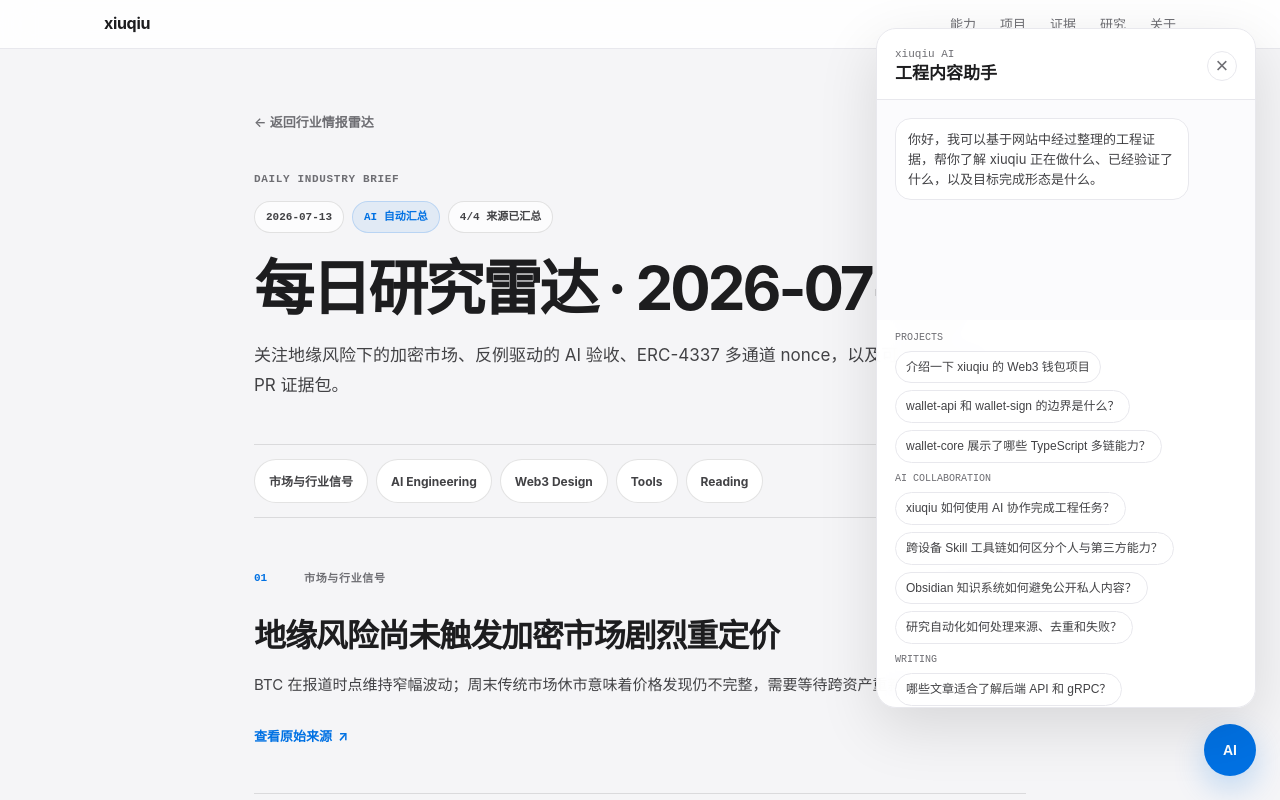
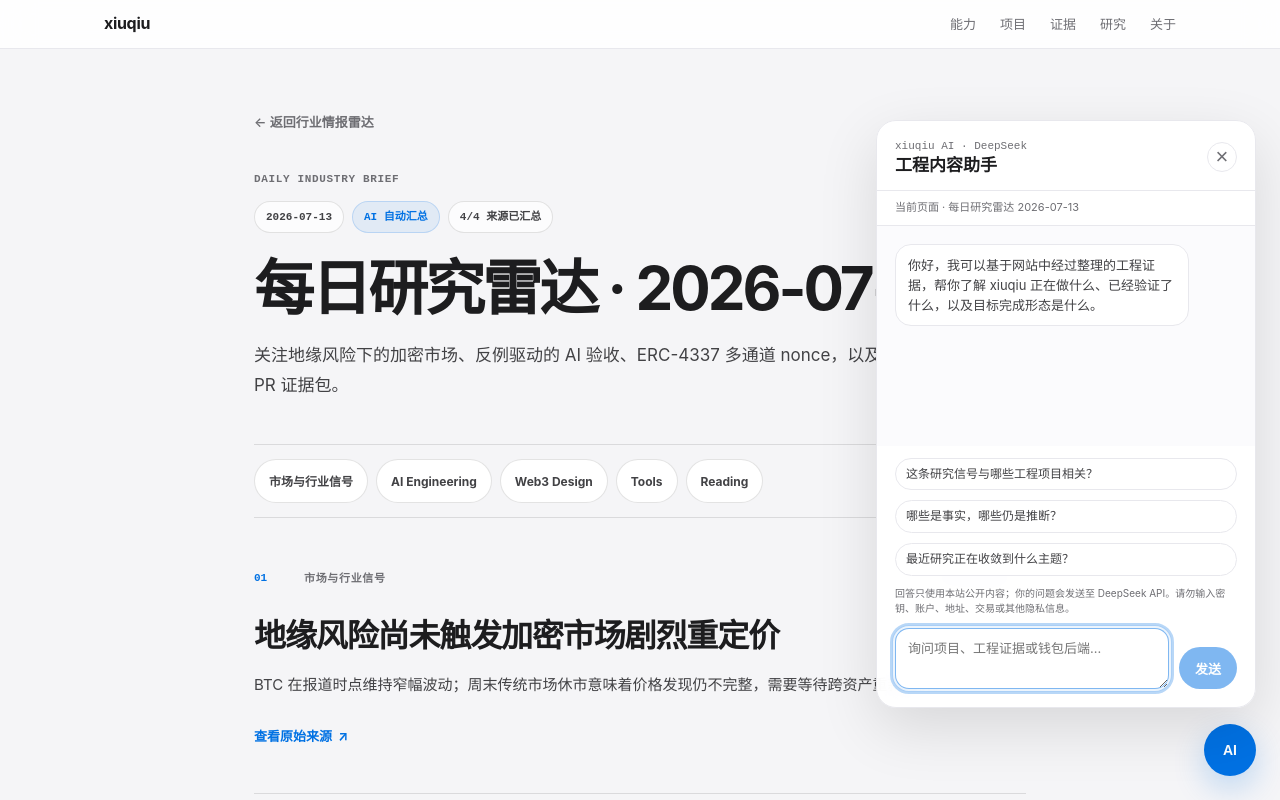
Before and after one commit to qianqiu0404/xiuqiu-site, a Vue app: page /radar/2026-07-13 in a window 1280 px wide. Both pictures are taken after a click on the button "AI". Shown: the top 800 px of the page. Built offline with nearby package versions, Linux system fonts and the light colour scheme; the HTML template or start-up script is replaced by a standard one.

Commit message:
refine site-aware AI assistant (#44)

```diff
--- a/api/chat.ts
+++ b/api/chat.ts
@@ -239,6 +239,7 @@ export default async function handler(req: VercelRequest, res: VercelResponse) {
       },
       body: JSON.stringify({
         model: process.env.DEEPSEEK_MODEL || DEFAULT_MODEL,
+        thinking: { type: 'disabled' },
         messages: [
           {
             role: 'system',
--- a/package.json
+++ b/package.json
@@ -5,7 +5,7 @@
   "type": "module",
   "scripts": {
     "dev": "npm run generate:content && vite",
-    "build": "npm run test:content && npm run test:radar && npm run generate:content && npm run test:home && npm run generate:sitemap && npm run check:knowledge && npm run check:public && npm run typecheck:api && vue-tsc && vite build && npm run generate:meta-pages && npm run test:quality && npm run check:budget",
+    "build": "npm run test:content && npm run test:radar && npm run generate:content && npm run test:home && npm run test:chat && npm run generate:sitemap && npm run check:knowledge && npm run check:public && npm run typecheck:api && vue-tsc && vite build && npm run generate:meta-pages && npm run test:quality && npm run check:budget",
     "build:vite": "vue-tsc && vite build",
     "generate:content": "npm run generate:articles && npm run generate:projects && npm run generate:ai && npm run generate:learning && npm run generate:radar && npm run generate:radar-weekly && npm run generate:failures && npm run generate:evidence && npm run generate:deliveries && npm run generate:now",
     "generate:articles": "node scripts/generate-articles.mjs",
@@ -20,6 +20,7 @@
     "generate:now": "node scripts/generate-now.mjs",
     "extract:radar": "node scripts/extract-radar-source.mjs",
     "test:content": "node --test scripts/public-data-contracts.test.mjs",
+    "test:chat": "node --test scripts/chat-api.test.mjs",
     "test:home": "node --test scripts/home-presentation.test.mjs",
     "test:radar": "node --test scripts/radar-pipeline.test.mjs scripts/radar-presentation.test.mjs",
     "test:quality": "node --test scripts/site-quality.test.mjs",
--- a/src/components/AiChatWidget.vue
+++ b/src/components/AiChatWidget.vue
@@ -29,6 +29,8 @@ const input = ref('')
 const isLoading = ref(false)
 const errorMessage = ref('')
 const messageList = ref<HTMLElement | null>(null)
+const chatInput = ref<HTMLTextAreaElement | null>(null)
+const chatToggle = ref<HTMLButtonElement | null>(null)
 const explicitPageContext = ref<PageContext | null>(null)
 const messages = ref<ChatMessage[]>([
   {
@@ -36,42 +38,6 @@ const messages = ref<ChatMessage[]>([
     content: '你好，我可以基于网站中经过整理的工程证据，帮你了解 xiuqiu 正在做什么、已经验证了什么，以及目标完成形态是什么。',
   },
 ])
-
-const promptGroups = [
-  {
-    label: 'Projects',
-    prompts: [
-      '介绍一下 xiuqiu 的 Web3 钱包项目',
-      'wallet-api 和 wallet-sign 的边界是什么？',
-      'wallet-core 展示了哪些 TypeScript 多链能力？',
-    ],
-  },
-  {
-    label: 'AI Collaboration',
-    prompts: [
-      'xiuqiu 如何使用 AI 协作完成工程任务？',
-      '跨设备 Skill 工具链如何区分个人与第三方能力？',
-      'Obsidian 知识系统如何避免公开私人内容？',
-      '研究自动化如何处理来源、去重和失败？',
-    ],
-  },
-  {
-    label: 'Writing',
-    prompts: [
-      '哪些文章适合了解后端 API 和 gRPC？',
-      '给我一条学习多链钱包后端的阅读路径',
-      '推荐几篇理解 EVM 工程的文章',
-    ],
-  },
-  {
-    label: 'Learning Path',
-    prompts: [
-      '如何快速了解 xiuqiu 当前在做的工程？',
-      '从钱包架构到签名服务应该按什么顺序学习？',
-      '请概括这个网站的工程主线',
-    ],
-  },
-]
 
 const canSend = computed(() => input.value.trim().length > 0 && !isLoading.value)
 const currentPageContext = computed<PageContext>(() => {
@@ -189,13 +155,75 @@ const currentPageContext = computed<PageContext>(() => {
   }
 })
 
-function toggleChat() {
-  isOpen.value = !isOpen.value
+const contextualPrompts = computed(() => {
+  switch (currentPageContext.value.type) {
+    case 'project':
+      return [
+        '这个项目解决什么问题，当前证据和限制是什么？',
+        '这个项目完成后的产品形态是什么？',
+        '推荐相关工程证据和文章',
+      ]
+    case 'engineering-failures':
+      return [
+        '广播结果未知时为什么不能直接重发？',
+        '链上成功但本地失败应该如何恢复？',
+        '先止损、查事实和幂等恢复分别做什么？',
+      ]
+    case 'engineering-evidence':
+    case 'engineering':
+      return [
+        '哪些钱包能力已经有可复现证据？',
+        '本地验证、测试网验证和生产经验有什么区别？',
+        'wallet-api、wallet-sign 和 risk-service 的边界是什么？',
+      ]
+    case 'article':
+    case 'articles':
+      return [
+        '概括这篇内容的核心工程判断',
+        '推荐一条多链钱包后端阅读路径',
+        '哪些文章适合理解签名与异常恢复？',
+      ]
+    case 'ai':
+    case 'ai-deliveries':
+    case 'ai-delivery':
+      return [
+        'AI 在工程任务中负责什么，人负责什么？',
+        '哪些 AI 协作结果有公开验证？',
+        '知识治理如何避免公开私人内容？',
+      ]
+    case 'radar':
+    case 'radar-detail':
+      return [
+        '这条研究信号与哪些工程项目相关？',
+        '哪些是事实，哪些仍是推断？',
+        '最近研究正在收敛到什么主题？',
+      ]
+    default:
+      return [
+        'xiuqiu 的 Wallet Platform 包含哪些项目？',
+        'Market Server 完成后是什么产品？',
+        '哪些能力已经有可复现证据？',
+      ]
+  }
+})
+
+async function toggleChat() {
+  if (isOpen.value) {
+    closeChat()
+    return
+  }
+
+  isOpen.value = true
   errorMessage.value = ''
+  await nextTick()
+  chatInput.value?.focus()
+  await scrollToBottom()
+}
 
-  if (isOpen.value) {
-    void scrollToBottom()
-  }
+function closeChat() {
+  isOpen.value = false
+  errorMessage.value = ''
+  void nextTick(() => chatToggle.value?.focus())
 }
 
 async function sendQuickPrompt(prompt: string) {
@@ -300,27 +328,41 @@ function handleAskAi(event: Event) {
   void askWithContext(detail)
 }
 
+function handleEscape(event: KeyboardEvent) {
+  if (event.key === 'Escape' && isOpen.value) closeChat()
+}
+
 onMounted(() => {
   window.addEventListener('ai-chat:ask', handleAskAi)
+  window.addEventListener('keydown', handleEscape)
 })
 
 onUnmounted(() => {
   window.removeEventListener('ai-chat:ask', handleAskAi)
+  window.removeEventListener('keydown', handleEscape)
 })
 </script>
 
 <template>
   <div class="ai-chat">
-    <section v-if="isOpen" class="ai-chat-panel" aria-label="xiuqiu AI 客服">
+    <section
+      v-if="isOpen"
+      id="ai-chat-panel"
+      class="ai-chat-panel"
+      role="dialog"
+      aria-label="xiuqiu AI 工程内容助手"
+    >
       <header class="ai-chat-header">
         <div>
-          <p class="ai-chat-kicker">xiuqiu AI</p>
+          <p class="ai-chat-kicker">xiuqiu AI · DeepSeek</p>
           <h2 class="ai-chat-title">工程内容助手</h2>
         </div>
-        <button class="ai-icon-button" type="button" aria-label="关闭 AI 客服" @click="toggleChat">
+        <button class="ai-icon-button" type="button" aria-label="关闭 AI 助手" @click="closeChat">
           ×
         </button>
       </header>
+
+      <p class="ai-chat-context">当前页面 · {{ currentPageContext.title }}</p>
 
       <div ref="messageList" class="ai-chat-messages" aria-live="polite">
         <article
@@ -331,7 +373,7 @@ onUnmounted(() => {
         >
           {{ message.content }}
           <div v-if="message.references?.length" class="ai-references">
-            <p class="ai-references-title">Related on this site</p>
+            <p class="ai-references-title">站内相关证据</p>
             <a
               v-for="reference in message.references"
               :key="reference.type + reference.href + reference.title"
@@ -343,16 +385,14 @@ onUnmounted(() => {
             </a>
           </div>
         </article>
-        <article v-if="isLoading" class="ai-message ai-message-assistant ai-message-loading">
-          Thinking...
+        <article v-if="isLoading" class="ai-message ai-message-assistant ai-message-loading" role="status">
+          正在整理公开证据…
         </article>
       </div>
 
-      <div class="ai-chat-prompts" aria-label="Suggested questions">
-        <div v-for="group in promptGroups" :key="group.label" class="ai-prompt-group">
-          <p class="ai-prompt-label">{{ group.label }}</p>
+      <div class="ai-chat-prompts" aria-label="当前页面建议问题">
         <button
-            v-for="prompt in group.prompts"
+          v-for="prompt in contextualPrompts"
           :key="prompt"
           class="ai-prompt"
           type="button"
@@ -362,20 +402,22 @@ onUnmounted(() => {
           {{ prompt }}
         </button>
       </div>
-      </div>
 
-      <p v-if="errorMessage" class="ai-chat-error">{{ errorMessage }}</p>
+      <p v-if="errorMessage" class="ai-chat-error" role="alert">{{ errorMessage }}</p>
 
-      <p class="ai-chat-privacy">只使用本站公开内容回答。请勿输入密钥、账户、地址、交易或其他隐私信息。</p>
+      <p class="ai-chat-privacy">
+        回答只使用本站公开内容；你的问题会发送至 DeepSeek API。请勿输入密钥、账户、地址、交易或其他隐私信息。
+      </p>
 
       <form class="ai-chat-form" @submit.prevent="sendMessage">
         <textarea
+          ref="chatInput"
           v-model="input"
           class="ai-chat-input"
           rows="2"
           maxlength="1000"
           placeholder="询问项目、工程证据或钱包后端..."
-          aria-label="向 xiuqiu AI 客服提问"
+          aria-label="向 xiuqiu AI 助手提问"
           @keydown.enter.exact.prevent="sendMessage"
         ></textarea>
         <button class="ai-send-button" type="submit" :disabled="!canSend">
@@ -385,10 +427,12 @@ onUnmounted(() => {
     </section>
 
     <button
+      ref="chatToggle"
       class="ai-chat-toggle"
       type="button"
       :aria-expanded="isOpen"
-      aria-label="打开 xiuqiu AI 客服"
+      aria-controls="ai-chat-panel"
+      aria-label="打开 xiuqiu AI 工程内容助手"
       @click="toggleChat"
     >
       AI
@@ -403,6 +447,11 @@ onUnmounted(() => {
   bottom: 24px;
   z-index: 140;
   font-family: var(--font);
+}
+
+.ai-chat :where(button, textarea, a):focus-visible {
+  outline: 3px solid rgba(0, 113, 227, 0.28);
+  outline-offset: 2px;
 }
 
 .ai-chat-toggle {
@@ -464,6 +513,17 @@ onUnmounted(() => {
   font-weight: 700;
   letter-spacing: 0;
   line-height: 1.25;
+}
+
+.ai-chat-context {
+  overflow: hidden;
+  border-bottom: 1px solid var(--border-light);
+  padding: 9px 18px;
+  color: var(--text-muted);
+  font-size: 11px;
+  line-height: 1.4;
+  text-overflow: ellipsis;
+  white-space: nowrap;
 }
 
 .ai-icon-button {
@@ -564,21 +624,6 @@ onUnmounted(() => {
   padding: 12px 18px 0;
 }
 
-.ai-prompt-group {
-  display: flex;
-  flex-wrap: wrap;
-  gap: 7px;
-}
-
-.ai-prompt-label {
-  width: 100%;
-  color: var(--text-muted);
-  font-family: var(--mono);
-  font-size: 10px;
-  line-height: 1.2;
-  text-transform: uppercase;
-}
-
 .ai-prompt {
   border: 1px solid var(--border-light);
   border-radius: 999px;
@@ -611,9 +656,9 @@ onUnmounted(() => {
 
 .ai-chat-privacy {
   margin: 0;
-  padding: 0 18px 10px;
-  color: var(--text-light);
-  font-size: 11px;
+  padding: 10px 18px 0;
+  color: var(--text-muted);
+  font-size: 10px;
   line-height: 1.5;
 }
 
```
Also changed, not shown: 2 other files (tests, documents, lock files or other folders). Lines whose indentation alone changed are shown as unchanged.
